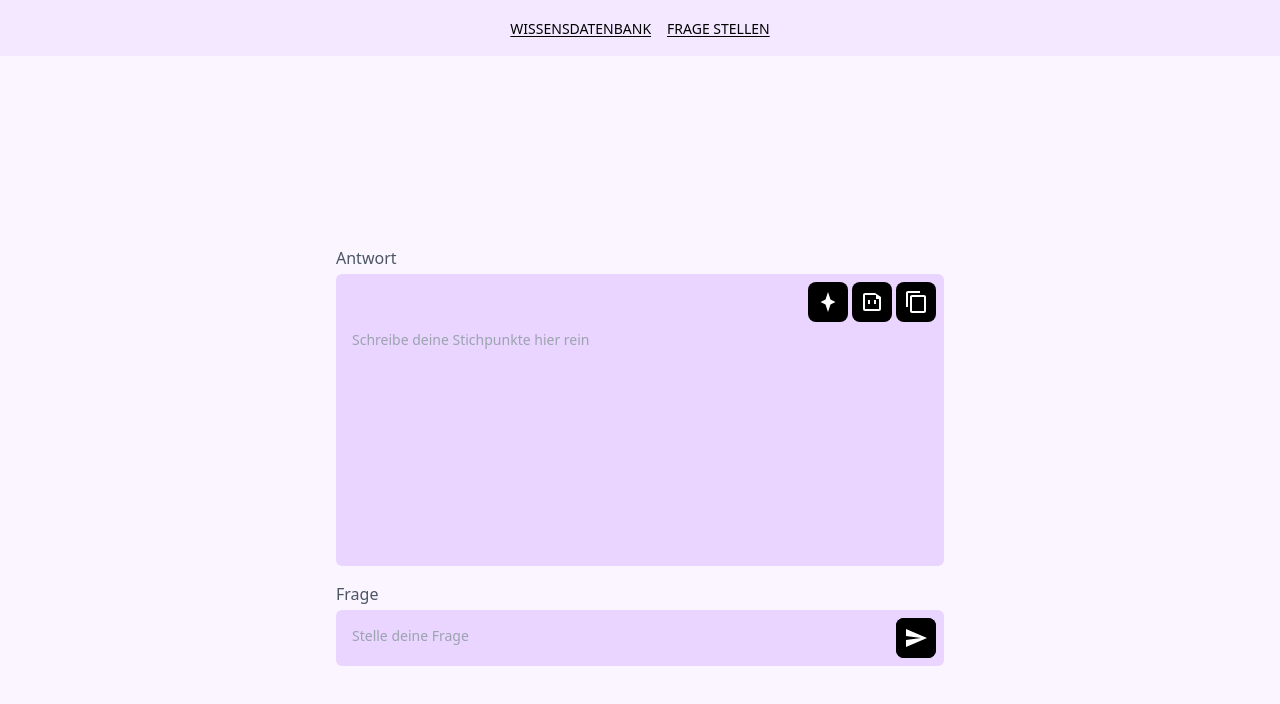
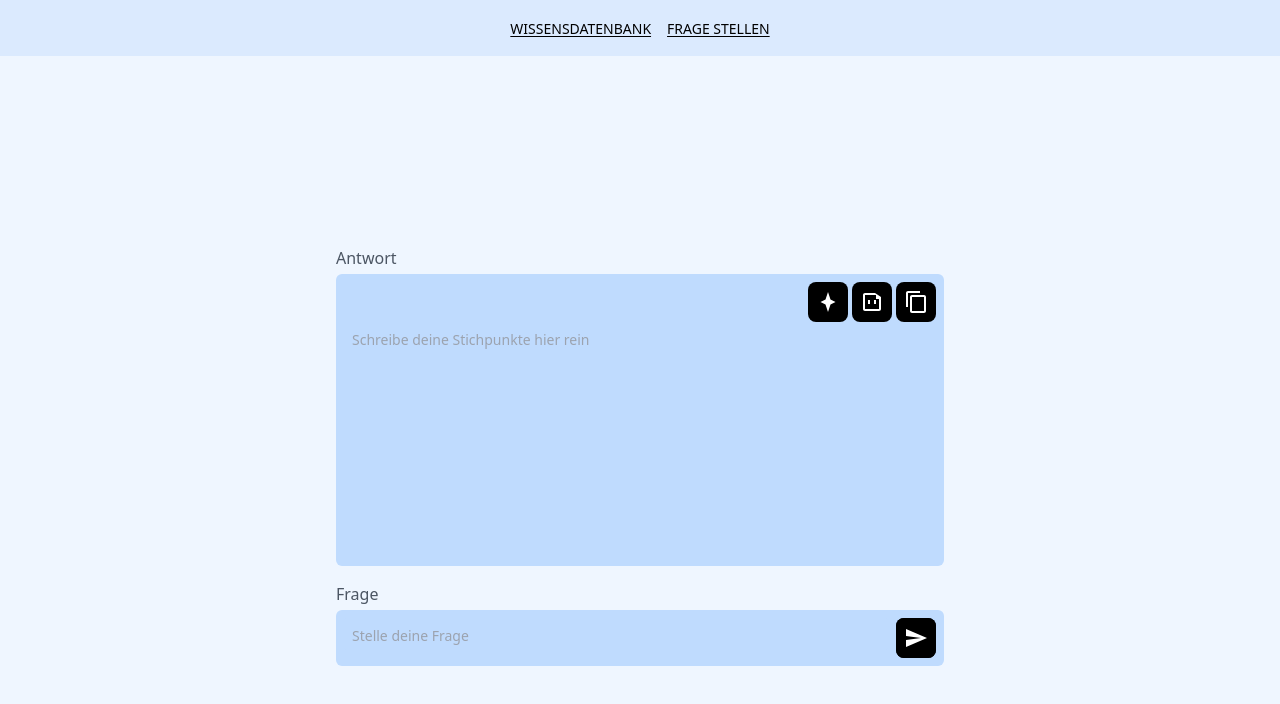
Before and after one commit to M4T1SS3/answer_ai, a Next.js app: page /ask in a window 1280 px wide. Shown: the top 704 px of the page. Built offline with nearby package versions, Linux system fonts and the light colour scheme; no server answers; sample sign-in values are in the browser's storage.

Commit message:
Update UI colors in multiple components

```diff
--- a/src/app/ask/page.tsx
+++ b/src/app/ask/page.tsx
@@ -137,11 +137,11 @@ const handleGoBackToOriginal = () => {
 
 
   return (
-    <main className='bg-purple-50 grid place-items-center w-screen h-screen'>
+    <main className='bg-blue-50 grid place-items-center w-screen h-screen'>
    <section className="p-4 md:w-3/6 w-full h-full md:h-auto">
    <div className='mb-1 text-gray-600'>Antwort</div>
 
-        <div className="mb-4 p-2 bg-purple-200 rounded-md flex flex-col justify-between">
+        <div className="mb-4 p-2 bg-blue-200 rounded-md flex flex-col justify-between">
             <div className='flex flex-row justify-end'>
               {/* <div className='rounded-full bg-[#7F53FF] h-10 w-10 grid place-items-center p-1'>
                 <svg width="100%" height="100%" viewBox="0 0 40 20" fill="none" xmlns="http://www.w3.org/2000/svg">
--- a/src/app/knowledge/page.tsx
+++ b/src/app/knowledge/page.tsx
@@ -150,11 +150,11 @@ export default function KnowledgeBase() {
 
 
     return (
-        <main className="w-screen bg-[#fff] pt-16 min-h-screen">
+        <main className="w-screen  bg-blue-50  pt-16 min-h-screen">
         <section className="text-center flex flex-col items-center mb-12 sm:mb-16">
             <div className="relative inline-block">
-                <h1 className='text-2xl sm:text-3xl uppercase relative z-10'>Knowledge Base</h1>
-                <div className='absolute top-1/2 transform w-full h-6 bg-primary z-0'></div>
+                <h1 className='text-3xl sm:text-4xl uppercase relative z-10'>Knowledge Base</h1>
+                {/* <div className='absolute top-1/2 transform w-full h-6 bg-primary z-0'></div> */}
             </div>
 
                     <div onClick={() => setOpenForm(!openForm)} className="mt-4 h-12 w-12 bg-black rounded-full grid place-items-center cursor-pointer">
--- a/src/app/menu/page.tsx
+++ b/src/app/menu/page.tsx
@@ -56,7 +56,7 @@ const MenuItem: React.FC<MenuItemProps> = ({ href, text, iconPaths, iconCircle }
     const translatedText = translationMap[locale][text];
 
     return (
-        <li className="bg-purple-200 p-2 w-[216px] h-[336px] rounded-md relative">
+        <li className="bg-blue-200 p-2 w-[216px] h-[336px] rounded-md relative">
             <a href={href} className="grid place-items-end space-x-2 h-full">
                 <div className="absolute top-2 right-2 bg-black p-2 grid place-items-center rounded-full">
                     <svg className="w-6 h-6 text-white" stroke="white" strokeLinecap="round" strokeLinejoin="round" strokeWidth="2" viewBox="0 0 24 24">
--- a/src/components/ChatBox.tsx
+++ b/src/components/ChatBox.tsx
@@ -30,10 +30,10 @@ const ChatBox: React.FC<SearchBoxProps> = ({ inputValue, onInputChange, onSend,
   }, []);
 
   return (
-    <div className="flex w-full bg-purple-200 rounded-md p-2">
+    <div className="flex w-full bg-blue-200 rounded-md p-2">
       <textarea
         ref={textareaRef}
-        className="flex-grow p-2 rounded-sm border-0 focus:ring-0 bg-purple-200 text-sm resize-none"
+        className="flex-grow p-2 rounded-sm border-0 focus:ring-0 bg-blue-200 text-sm resize-none"
         style={{ outline: 'none', overflowY: 'hidden' }}
         value={inputValue}
         onChange={(e) => {
--- a/src/components/Navigation.tsx
+++ b/src/components/Navigation.tsx
@@ -36,7 +36,7 @@ function LinkItem({ href, label }: LinkItemType) {
 
 export default function Navigation() {
     return (
-            <nav className="flex items-center justify-between w-full py-4 px-6 bg-purple-100">
+            <nav className="flex items-center justify-between w-full py-4 px-6 bg-blue-100">
                 {/* <div className="flex-grow-0">
                     <LinkItem href="/menu" label="Go Back" />
                 </div> */}
--- a/src/components/QACard.tsx
+++ b/src/components/QACard.tsx
@@ -22,7 +22,7 @@ const QACard: React.FC<QACardProps> = ({ pair, onEdit,key }) => {
     };
 
     return (
-        <li key={key} onClick={() => onEdit(pair)} className="bg-purple-200 rounded-lg p-4 my-2 w-60 h-56 relative flex flex-col justify-end cursor-pointer">
+        <li key={key} onClick={() => onEdit(pair)} className="bg-blue-200 rounded-lg p-4 my-2 w-60 h-56 relative flex flex-col justify-end cursor-pointer">
             <button className="absolute top-0 right-0 p-2" onClick={() => onEdit(pair)}>
                 <span>•••</span>
             </button>
```
